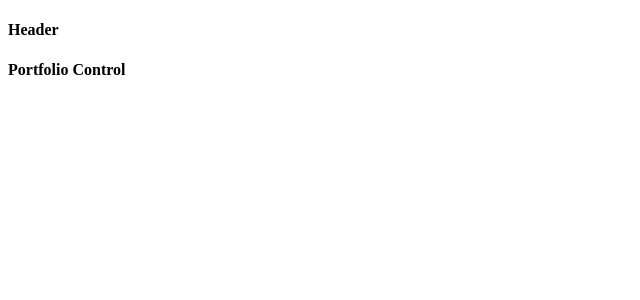
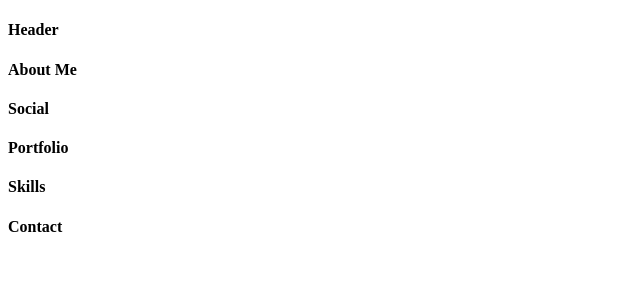
Before and after one commit to bpgoodrow/Portfolio, a React (Create React App) app: page /aboutMe in a window 1280 px wide. Shown: the top 300 px of the page, without its empty margins (0-640 px from the left). Built offline with nearby package versions, Linux system fonts and the light colour scheme.

Commit message:
EOD commit, base static headers done

```diff
--- /dev/null
+++ b/src/components/AboutMe.js
@@ -0,0 +1,11 @@
+import React from "react";
+
+function AboutMe() {
+  return (
+    <React.Fragment>
+      <h4>About Me</h4>
+    </React.Fragment>
+  )
+}
+
+export default AboutMe;
--- /dev/null
+++ b/src/components/Contact.js
@@ -0,0 +1,11 @@
+import React from "react";
+
+function Contact() {
+  return (
+    <React.Fragment>
+      <h4>Contact</h4>
+    </React.Fragment>
+  )
+}
+
+export default Contact;
--- /dev/null
+++ b/src/components/Portfolio.js
@@ -0,0 +1,11 @@
+import React from "react";
+
+function Portfolio() {
+  return(
+    <React.Fragment>
+      <h4>Portfolio</h4>
+    </React.Fragment>
+  )
+}
+
+export default Portfolio;
--- a/src/components/PortfolioControl.js
+++ b/src/components/PortfolioControl.js
@@ -1,8 +1,19 @@
 import React from "react";
+import AboutMe from "./AboutMe";
+import Social from "./Social";
+import Portfolio from "./Portfolio";
+import Skills from "./Skills";
+import Contact from "./Contact";
 
 function PortfolioControl() {
   return (
-    <h4>Portfolio Control</h4>
+    <React.Fragment>
+      <AboutMe />
+      <Social />
+      <Portfolio />
+      <Skills />
+      <Contact />
+    </React.Fragment>
   )
 }
 
--- /dev/null
+++ b/src/components/Skills.js
@@ -0,0 +1,11 @@
+import React from "react";
+
+function Skills() {
+  return (
+    <React.Fragment>
+      <h4>Skills</h4>
+    </React.Fragment>
+  )
+}
+
+export default Skills;
--- /dev/null
+++ b/src/components/Social.js
@@ -0,0 +1,11 @@
+import React from "react";
+
+function Social () {
+  return(
+    <React.Fragment>
+      <h4>Social</h4>
+    </React.Fragment>
+  )
+}
+
+export default Social;
```
